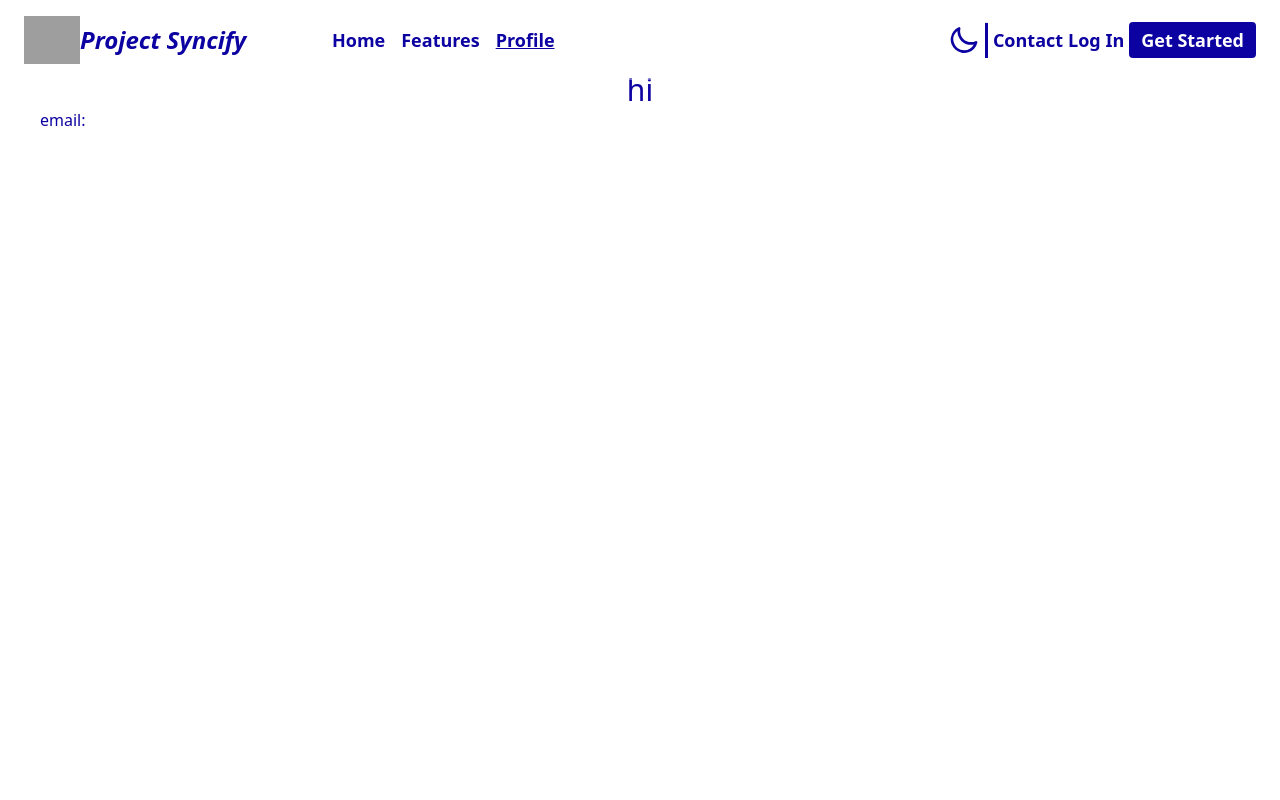
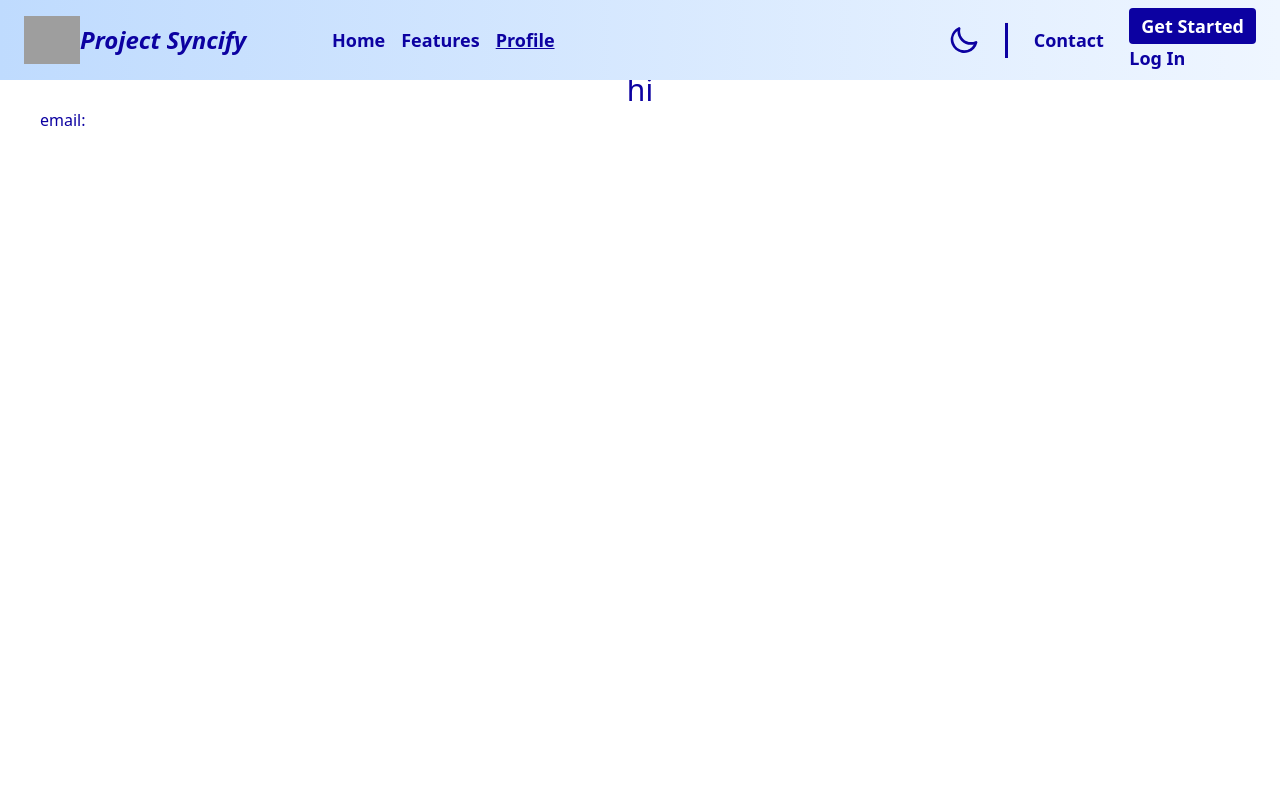
Before and after one commit to TechBuilderTeam/Project-Syncify, a React (Vite) app: page /profile in a window 1280 px wide. Shown: the top 800 px of the page. Built offline with nearby package versions, Linux system fonts and the light colour scheme; no server answers; grey boxes are pictures that could not be loaded.

Commit message:
navbar and banner changes

```diff
--- a/src/components/Home/banner.jsx
+++ b/src/components/Home/banner.jsx
@@ -2,7 +2,7 @@ import { Link } from "react-router-dom";
 
 const Banner = () => {
   return (
-        <div className="relative bg-gradient-to-b from-[#73e9fe] to-[#78118f] text-[#0c01a1]">
+    <div className="relative bg-gradient-to-b from-[#73e9fe] to-[#78118f] text-[#0c01a1]">
       <div className="h-[85vh] flex flex-col justify-center items-center space-y-4 space-x-4 md:space-x-0">
         <div>
           <h1 className="text-center text-5xl font-bold ">
@@ -18,14 +18,15 @@ const Banner = () => {
 
         <div className="flex gap-5">
           <Link to="/login">
-            <button className="btn bg-[#0c01a1] hover:bg-gradient-to-r from-[#30acc2] to-[#0c01a1] text-white rounded-sm">
+            <button className="px-4 py-2 bg-[#0c01a1] hover:bg-gradient-to-r from-[#30acc2] to-[#0c01a1] text-white rounded-sm">
               Get Started
             </button>
           </Link>
-
-          <button className="px-4 py-2 border border-[#73e9fe] dark:border-[#0c01a1] text-[#73e9fe] dark:text-white hover:bg-[#73e9fe] hover:text-[#0c01a1] hover:dark:text-[#0c01a1] font-bold rounded-sm">
-            See how it works
-          </button>
+          <Link to="/workspace">
+            <button className="px-4 py-2 border border-[#73e9fe] dark:border-[#0c01a1] text-[#73e9fe] dark:text-white hover:bg-[#73e9fe] hover:text-[#0c01a1] hover:dark:text-[#0c01a1] font-bold rounded-sm">
+              See how it works
+            </button>
+          </Link>
         </div>
       </div>
 
--- a/src/components/Pages/DynamicDashboard/Member.jsx
+++ b/src/components/Pages/DynamicDashboard/Member.jsx
@@ -256,6 +256,7 @@ const handleOpenDialog = (member, modalName) => {
             <h1 className="text-3xl   pb-2 font-semibold ">
               Member
             </h1>
+
             <button className="bg-gradient-to-r from-cyan-500 to-[#0c01a1] text-white  font-bold px-4 py-2 rounded-md" onClick={() => document.getElementById('my_modal_3').showModal()}>Add Member</button>
           </div>
 
--- a/src/pages/shared/Navbar.jsx
+++ b/src/pages/shared/Navbar.jsx
@@ -139,7 +139,7 @@ const Navbar = ({ handleThemeChange }) => {
 
   return (
     <div className=" mx-auto sm:max-w-xl md:max-w-full lg:max-w-screen-xl p-4 ">
-      <div className="flex justify-between items-center gap-10  backdrop-filter backdrop-blur-3xl mb-10 fixed top-0 left-0 z-50 w-full h-20 px-6">
+      <div className="flex justify-between items-center gap-10  backdrop-filter backdrop-blur-3xl mb-10 fixed top-0 left-0 z-50 w-full h-20 px-6 bg-gradient-to-r from-blue-200 dark:from-blue-900 to-blue-50 dark:to-blue-950">
         <div className="hidden lg:flex justify-between items-center w-full">
           {/** logo and name section */}
           <div className="w-1/4 flex justify-start items-center text-[#0c01a1] dark:text-[#73e9fe]">
@@ -192,13 +192,19 @@ const Navbar = ({ handleThemeChange }) => {
                 </div>
               </>
             ) : (
-              <Link to="/login">Log In</Link>
-            )}
+              <>
+                <div>
                   <Link to="/register">
                     <button className="px-3 py-1 hidden md:flex bg-[#0c01a1]  dark:bg-cyan-600 hover:bg-gradient-to-r from-[#30acc2] to-[#0c01a1] rounded text-white">
                       Get Started
                     </button>
                   </Link>
+                  <Link to="/login">Log In</Link>
+                </div>
+              </>
+
+            )}
+
           </div>
         </div>
 
@@ -250,13 +256,12 @@ const Navbar = ({ handleThemeChange }) => {
               </div>
               {/** conditional show navlist items */}
               <div
-                className={`${
-                  open ? "flex" : "hidden"
+                className={`${open ? "flex" : "hidden"
                   } w-full h-fit bg-cyan-50 dark:bg-slate-800 bg-opacity-50 dark:bg-opacity-50 p-4 absolute top-[80px] left-0`}
               >
                 <div className="flex flex-col justify-center items-center gap-4 w-full font-semibold ">
                   {navlinks}
-                  <a href="contact">Contact</a>
+                  <Link to="/contact">Contact</Link>
                   <Link to="/login">Log In</Link>
                   {/* <button className="px-4 py-2 flex bg-[#0c01a1]  dark:bg-cyan-600 hover:bg-gradient-to-r from-[#30acc2] to-[#0c01a1] rounded text-white">Get Started</button> */}
                 </div>
```
Lines whose indentation alone changed are shown as unchanged.
